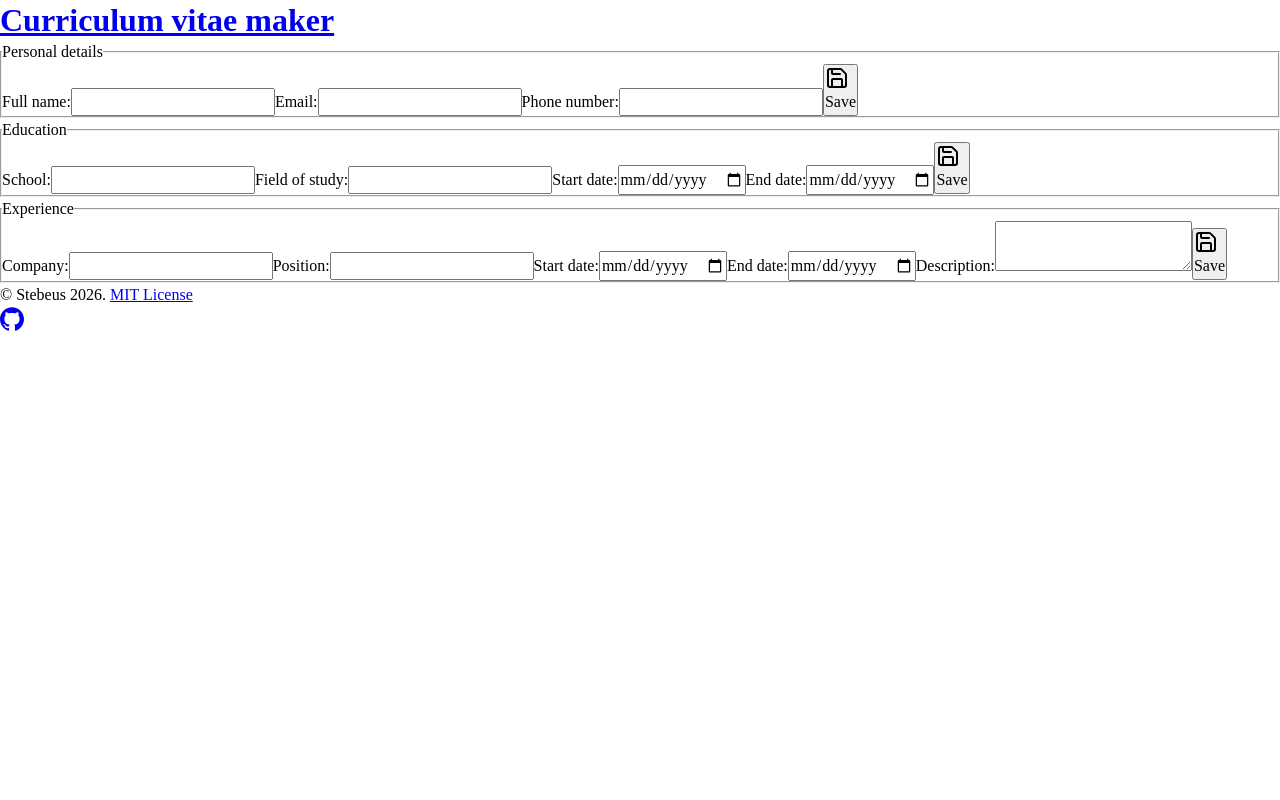
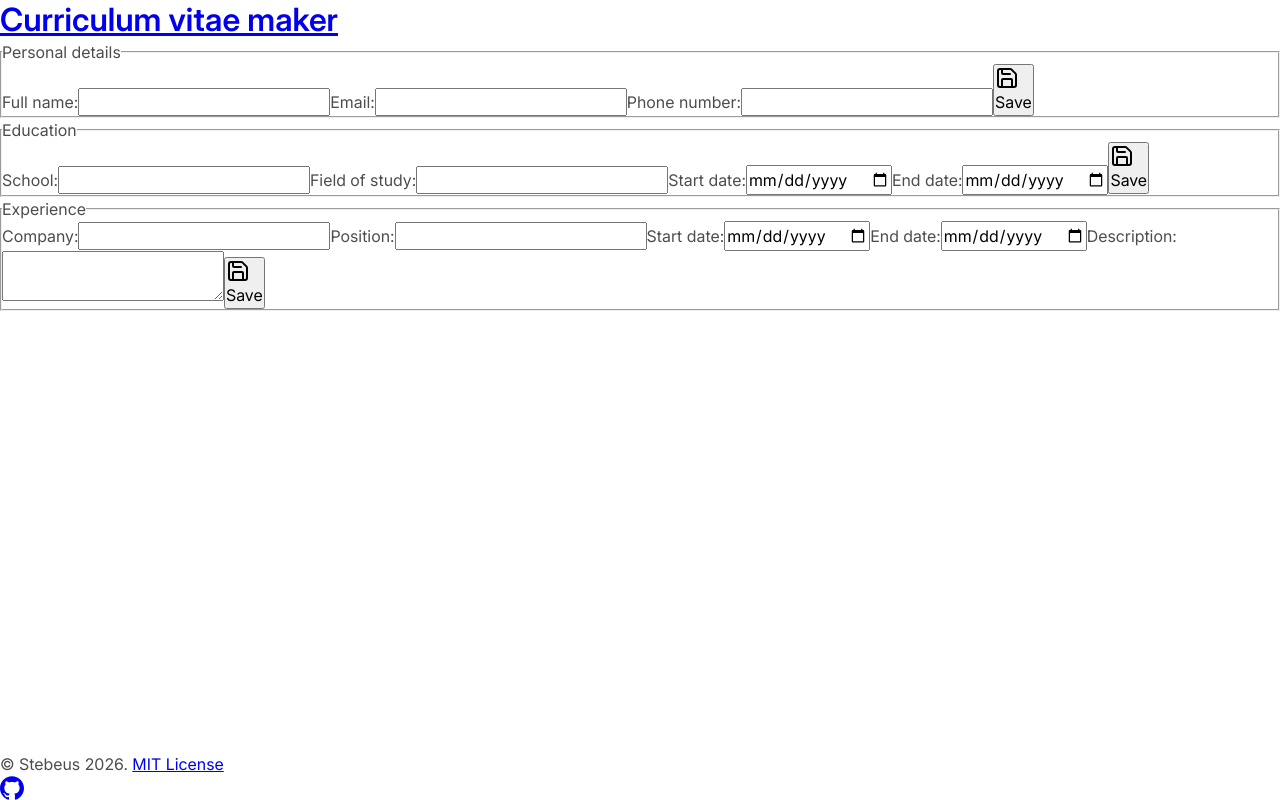
Before and after one commit to stebeus/curriculum-vitae-maker, a React (Vite) app: page / in a window 1280 px wide. Built offline with nearby package versions, Linux system fonts and the light colour scheme.

Commit message:
feat: style app root

```diff
--- a/src/assets/styles/index.css
+++ b/src/assets/styles/index.css
@@ -33,4 +33,13 @@
     --font-heading: var(--fw-medium) var(--fs-lg) var(--ff);
     --font-logo: var(--fw-bold) var(--fs-xl) var(--ff);
   }
+
+  #root {
+    display: grid;
+    grid-template-rows: auto 1fr auto;
+    grid-template-columns: minmax(0 1fr);
+    min-height: 100dvh;
+    font: var(--font-primary);
+    color: var(--color-contentMuted);
+  }
 }
```
